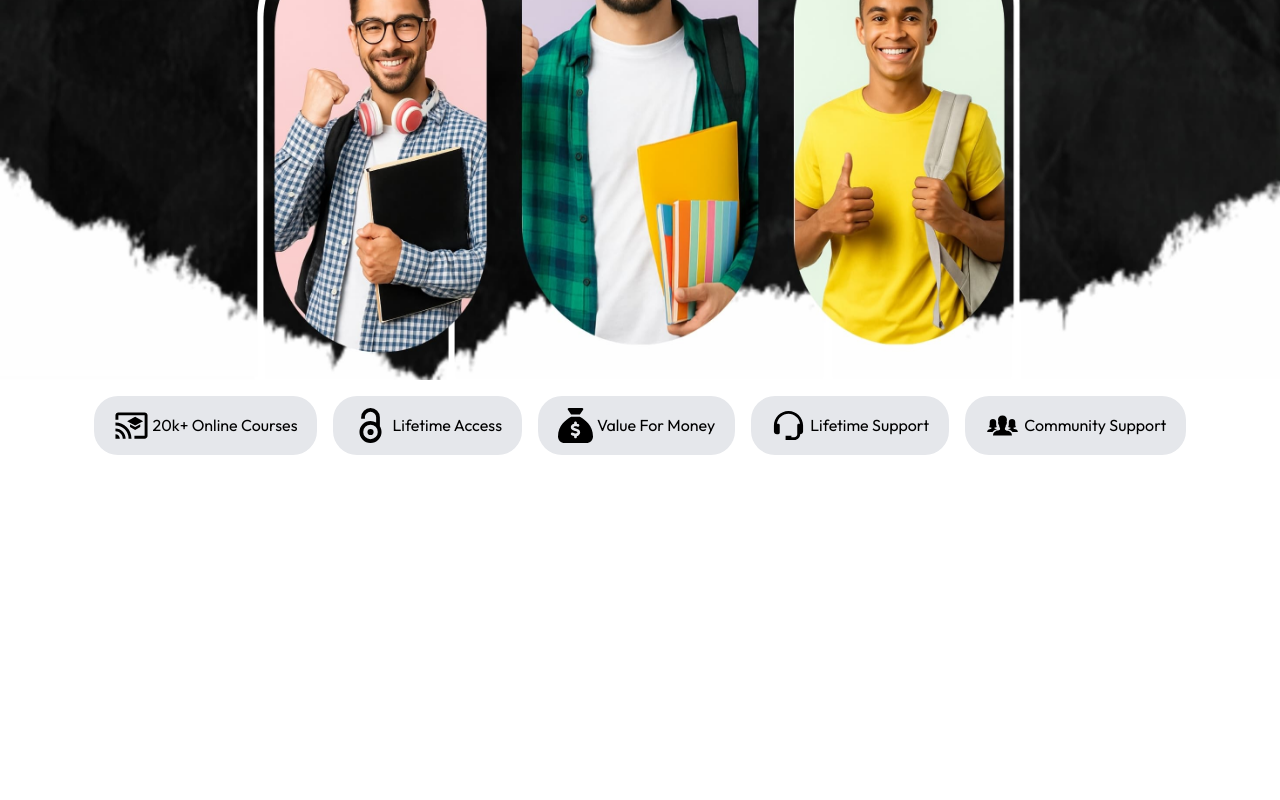
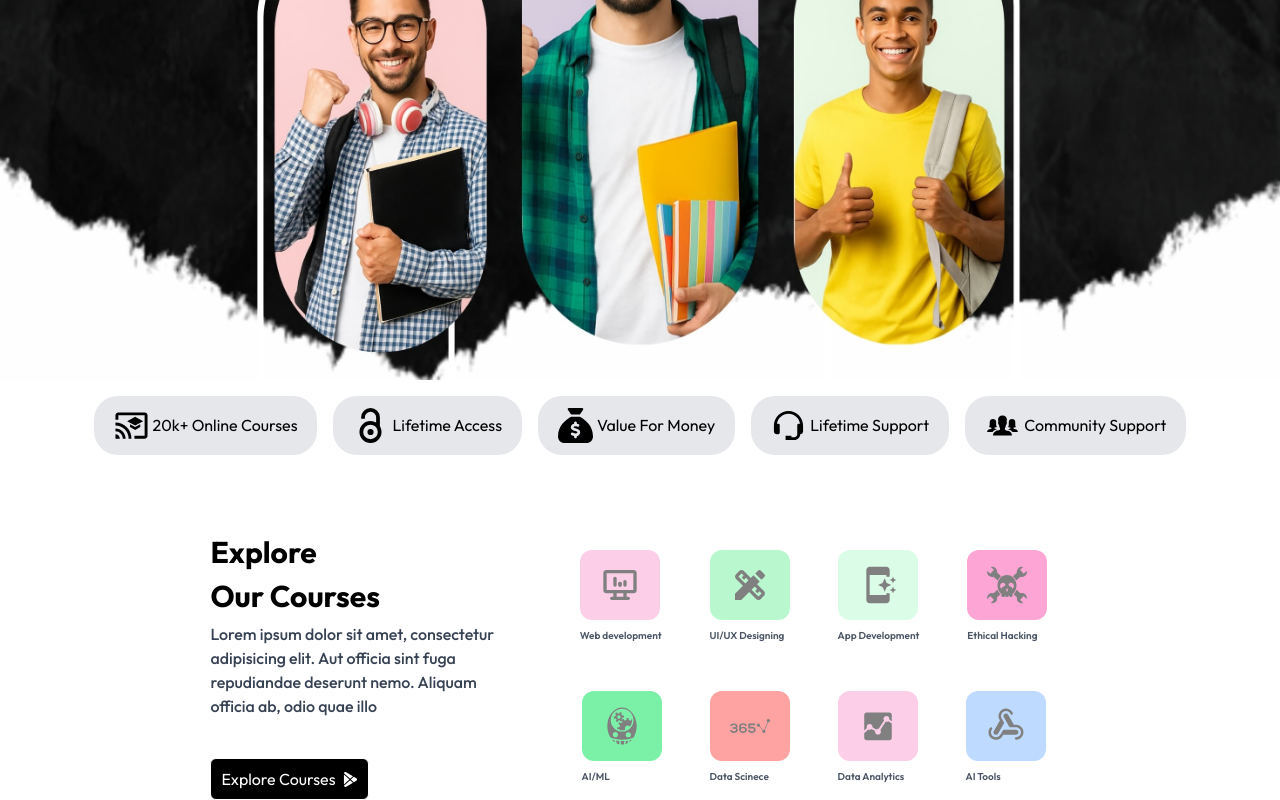
Before and after one commit to hiteshkumarroy/VirtualCourses, a React (Vite) app in the folder frontend/: page / in a window 1280 px wide. Shown: the part 740-1540 px from the top of the page. Before the commit the page ends 1260 px from the top, so only its background shows below. Built offline with nearby package versions, Linux system fonts and the light colour scheme; no server answers.

Commit message:
explore courses component done

```diff
--- /dev/null
+++ b/frontend/src/component/ExploreCourses.jsx
@@ -0,0 +1,95 @@
+import React from 'react'
+import { BsGooglePlay } from 'react-icons/bs'
+import { TbDeviceDesktopAnalytics } from "react-icons/tb";
+import { MdDesignServices } from "react-icons/md";
+import { MdAppShortcut } from "react-icons/md";
+import { Si365Datascience, SiHackaday } from 'react-icons/si';
+import { GiArtificialIntelligence } from 'react-icons/gi';
+import { DiGoogleAnalytics } from "react-icons/di";
+import { PiWebhooksLogoFill } from "react-icons/pi";
+
+
+function ExploreCourses() {
+  return (
+    <div className="w-[80%]  mx-auto flex flex-col lg:flex-row justify-center items-center mt-16 gap-10">
+      {/* //left */}
+      <div className='lg:max-w-[30%] '>
+        <div className='font-bold text-3xl '>Explore</div>
+        <div className='font-bold text-3xl mt-2'> Our Courses</div>
+        <div className='mt-2 font-medium text-gray-700'>
+          Lorem ipsum dolor sit amet,
+          consectetur adipisicing elit. Aut officia sint fuga repudiandae deserunt nemo. Aliquam officia ab, odio quae illo
+        </div>
+
+<button className='border-1 mt-10 bg-black flex gap-2 justify-center text-white items-center cursor-pointer border-white  rounded-md px-[10px] hover:text-black hover:bg-gray-400  py-[8px]'>Explore Courses
+        <BsGooglePlay className='inline  ' size={15} />
+      </button>
+
+      </div>
+
+{/* right */}
+
+      <div className='lg:max-w-[50%] flex flex-wrap  justify-center items-center   gap-12'>
+
+       <span className='cursor-pointer space-y-2'>
+        <div className='flex items-center justify-center w-[80px] h-[70px] rounded-xl bg-pink-200 '>
+<TbDeviceDesktopAnalytics color='gray' size={40}/>
+        </div>
+        <div className='text-[10px] text-gray-600 font-semibold'>Web development</div>
+        </span>
+       <span className='cursor-pointer space-y-2'>
+        <div className='flex items-center justify-center w-[80px] h-[70px] rounded-xl bg-green-200'>
+<MdDesignServices color='gray' size={40}/>
+        </div>
+        <div className='text-[10px] text-gray-600 font-semibold'>UI/UX Designing</div>
+        </span>
+
+          <span className='cursor-pointer space-y-2'>
+        <div className='flex items-center justify-center w-[80px] h-[70px] rounded-xl bg-green-100'>
+<MdAppShortcut color='gray' size={40}/>
+        </div>
+        <div className='text-[10px] text-gray-600 font-semibold'>App Development</div>
+        </span>
+
+         <span className='cursor-pointer space-y-2'>
+        <div className='flex items-center justify-center w-[80px] h-[70px] rounded-xl bg-pink-300'>
+<SiHackaday color='gray' size={40}/>
+        </div>
+        <div className='text-[10px] text-gray-600 font-semibold'>Ethical Hacking</div>
+        </span>
+
+         <span className='cursor-pointer space-y-2'>
+        <div className='flex items-center justify-center w-[80px] h-[70px] rounded-xl bg-green-300'>
+<GiArtificialIntelligence color='gray' size={40}/>
+        </div>
+        <div className='text-[10px] text-gray-600 font-semibold'>AI/ML</div>
+        </span>
+
+         <span className='cursor-pointer space-y-2'>
+        <div className='flex items-center justify-center w-[80px] h-[70px] rounded-xl bg-red-300'>
+<Si365Datascience color='gray' size={40}/>
+        </div>
+        <div className='text-[10px] text-gray-600 font-semibold'>Data Scinece</div>
+        </span>
+
+         <span className='cursor-pointer space-y-2'>
+        <div className='flex items-center justify-center w-[80px] h-[70px] rounded-xl bg-pink-200'>
+<DiGoogleAnalytics color='gray' size={40}/>
+        </div>
+        <div className='text-[10px] text-gray-600 font-semibold'>Data Analytics</div>
+        </span>
+
+          <span className='cursor-pointer space-y-2'>
+        <div className='flex items-center justify-center w-[80px] h-[70px] rounded-xl bg-blue-200'>
+<PiWebhooksLogoFill color='gray' size={40}/>
+        </div>
+        <div className='text-[10px] text-gray-600 font-semibold'>AI Tools</div>
+        </span>
+
+      </div>
+
+    </div>
+  )
+}
+
+export default ExploreCourses
--- a/frontend/src/pages/Home.jsx
+++ b/frontend/src/pages/Home.jsx
@@ -5,6 +5,7 @@ import home from '../assets/home.jpg'
 import ai from '../assets/searchAi.png';
 import aiS from '../assets/ai.png';
 import Logos from '../component/logos.jsx';
+import ExploreCourses from '../component/ExploreCourses.jsx';
  function Home() {
   // console.log("hii");
     const [imageSrc, setImageSrc] = useState(ai);
@@ -53,6 +54,7 @@ import Logos from '../component/logos.jsx';
 
     </div>
     <Logos></Logos>
+    <ExploreCourses/>
 
       </div>
 
```
